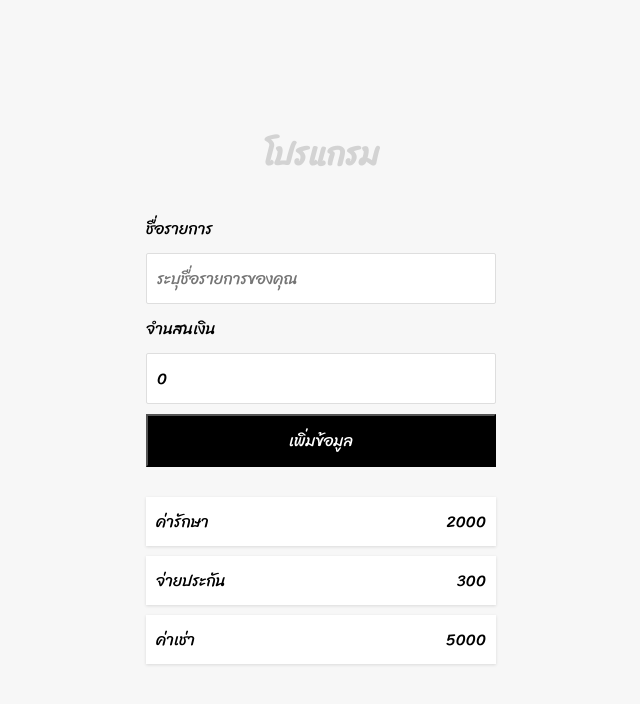
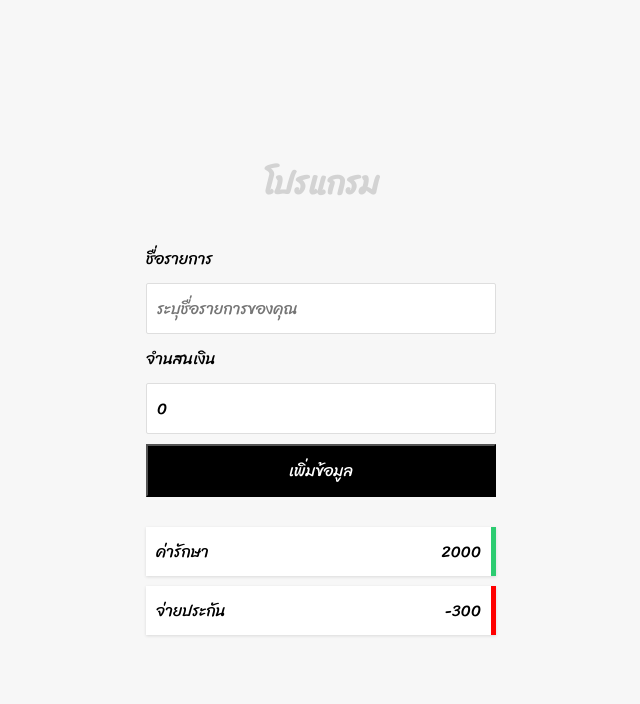
Before and after one commit to wat885/Courses-React-KR, a React (Create React App) app in the folder my-app/: page / in a window 1280 px wide. Shown: the top 704 px of the page, without its empty margins (319-959 px from the left). Built offline with nearby package versions, Linux system fonts and the light colour scheme.

Commit message:
44.item style

```diff
--- a/my-app/src/App.js
+++ b/my-app/src/App.js
@@ -4,18 +4,22 @@
 import { useState } from "react";
 
 function App() {
-  const initdata = [
+  // const initdata = [
+  //   { id: 1, title: "ค่ารักษา", amount: 2000 },
+  //   { id: 2, title: "จ่ายประกัน", amount: 300 },
+  //   { id: 3, title: "ค่าเช่า", amount: 5000 },
+  // ];
+  // const [items, setItems] = useState(initdata);
+  const [items, setItems] = useState([
     { id: 1, title: "ค่ารักษา", amount: 2000 },
-    { id: 2, title: "จ่ายประกัน", amount: 300 },
-    { id: 3, title: "ค่าเช่า", amount: 5000 },
-  ];
-  const [items, setItems] = useState(initdata);
+    { id: 2, title: "จ่ายประกัน", amount: -300 },
+  ]);
 
   const onAddNewItem = (newItem) => {
     // console.log("ข้อมูลที่ส่งมาจาก form Component", newItem);
     setItems((prevItem) => {
-      return [newItem, ...prevItem]
-    })
+      return [newItem, ...prevItem];
+    });
   };
 
   return (
--- a/my-app/src/components/Item.js
+++ b/my-app/src/components/Item.js
@@ -1,19 +1,20 @@
 import React from "react";
 import PropTypes from "prop-types";
+import "./item.css";
 
 // const Item = ({amount, title}) => {
 const Item = (props) => {
   const { amount, title } = props;
+  const status = amount < 0 ? "expense" : "income";
+
   return (
-    <div>
-      <li>
-        {title} <span> {amount}</span>
-      </li>
-    </div>
+    <li className={status}>
+      {title} <span> {amount}</span>
+    </li>
   );
 };
 
-Item.propTypes  = {
+Item.propTypes = {
   title: PropTypes.string.isRequired,
   amount: PropTypes.number.isRequired,
 };
--- /dev/null
+++ b/my-app/src/components/item.css
@@ -0,0 +1,7 @@
+.expense{
+    border-right: 5px solid red;
+}
+
+.income{
+    border-right: 5px solid #2ccc71 ;
+}
```
